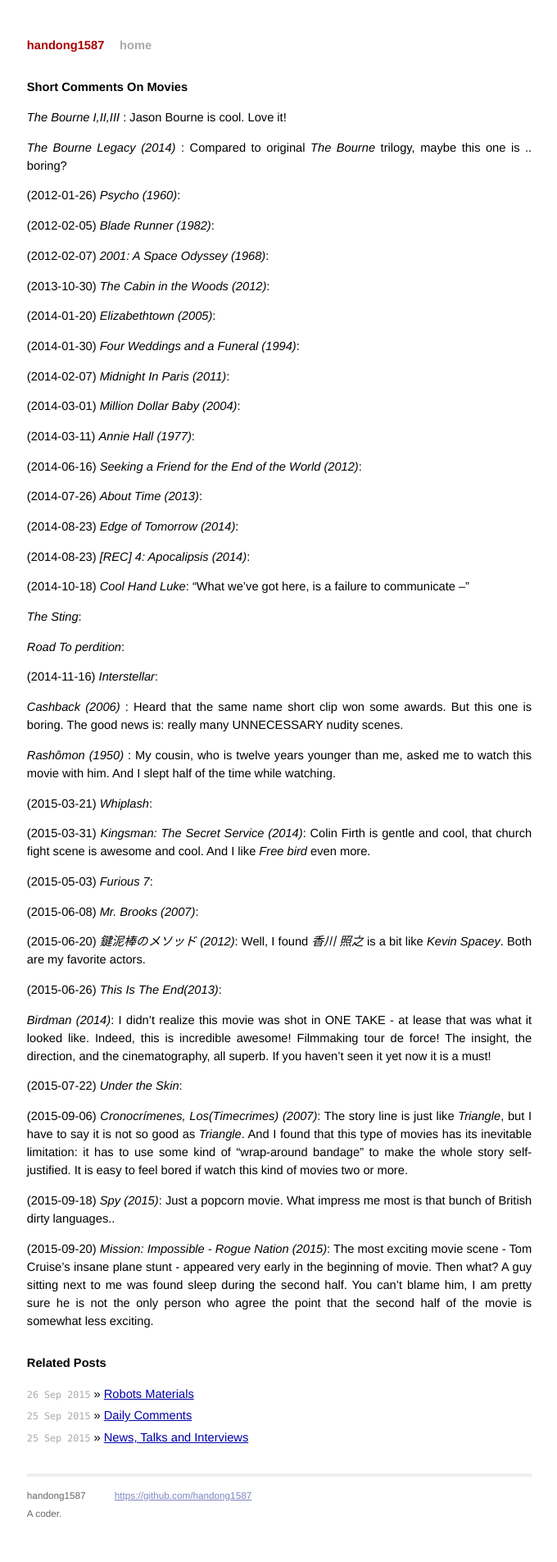
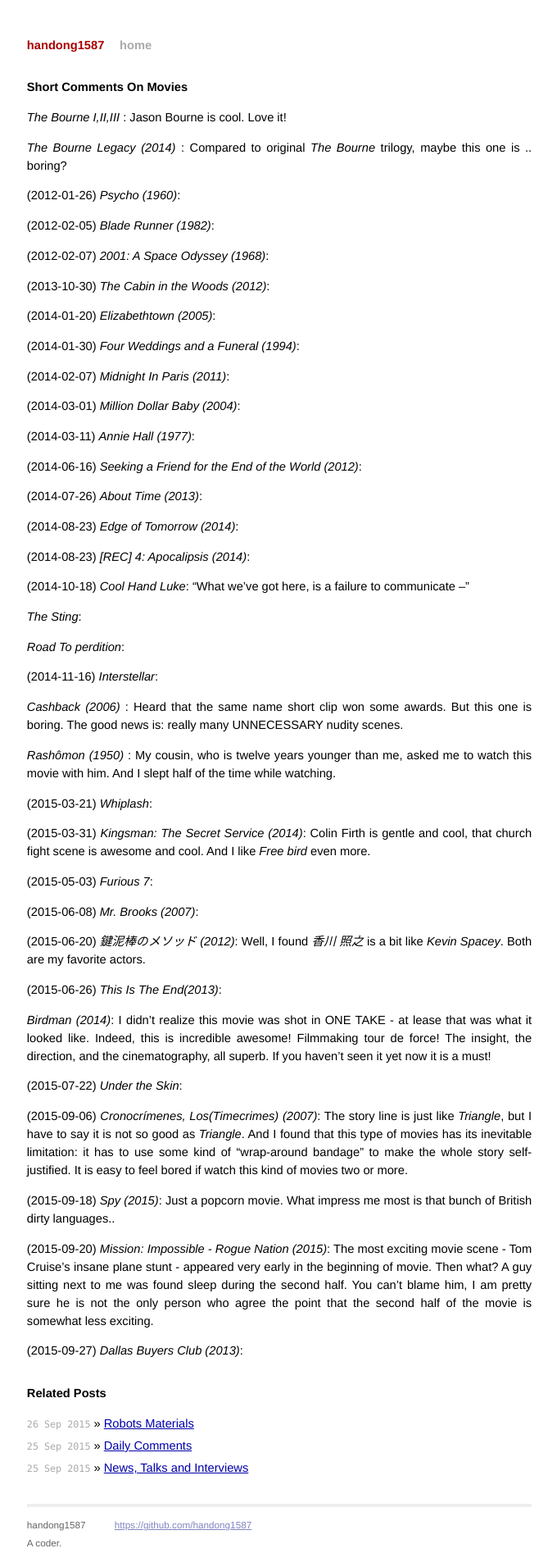
Before and after one commit to handong1587/handong1587.github.io, a Jekyll site: the page built from _posts/leisure/2015-08-29-short-comments-on-movies.md, in a window 1280 px wide. Shown: the whole page at 82% size, without its empty margins (299-979 px from the left). Built offline with Jekyll 4.4.1, drawn with Linux system fonts in a browser that asks for light colours; Markdown is read by kramdown in place of the engine named in the settings; comment, search, counter and statistics services are not loaded; before the commit the page ends 1869 px from its top, so only the background shows below that.

Commit message:
update md

```diff
--- a/_posts/leisure/2015-08-29-short-comments-on-movies.md
+++ b/_posts/leisure/2015-08-29-short-comments-on-movies.md
@@ -71,3 +71,5 @@
 (2015-09-18) *Spy (2015)*: Just a popcorn movie. What impress me most is that bunch of British dirty languages..
 
 (2015-09-20) *Mission: Impossible - Rogue Nation (2015)*: The most exciting movie scene - Tom Cruise's insane plane stunt - appeared very early in the beginning of movie. Then what? A guy sitting next to me was found sleep during the second half. You can't blame him, I am pretty sure he is not the only person who agree the point that the second half of the movie is somewhat less exciting.
+
+(2015-09-27) *Dallas Buyers Club (2013)*:
```
